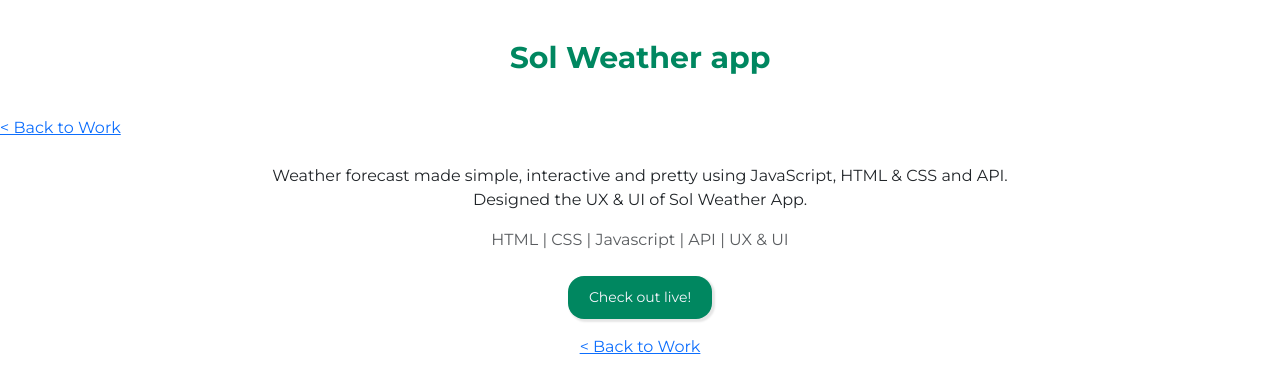
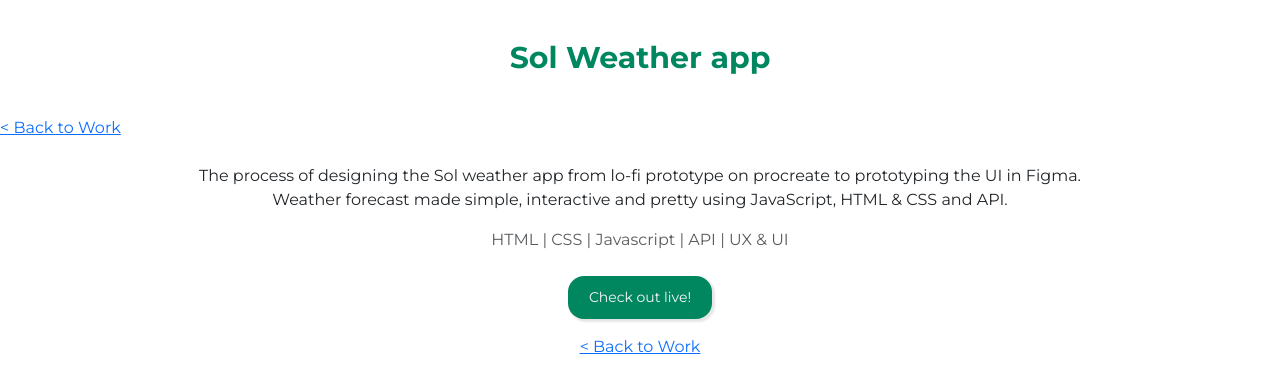
Before and after one commit to imsilvanav/Solvana-portfolio, a plain HTML site: page weatherapp.html in a window 1280 px wide. Drawn offline with nearby package versions, Linux system fonts and the light colour scheme.

Commit message:
changed page name and description

```diff
--- a/weatherapp.html
+++ b/weatherapp.html
@@ -26,7 +26,7 @@
       integrity="sha384-w76AqPfDkMBDXo30jS1Sgez6pr3x5MlQ1ZAGC+nuZB+EYdgRZgiwxhTBTkF7CXvN"
       crossorigin="anonymous"
     ></script>
-    <title>Solvana Web Design</title>
+    <title>Sol Weather App</title>
   </head>
 
   <body>
@@ -52,9 +52,10 @@
 
       <div class="project-description">
         <p>
+          The process of designing the Sol weather app from lo-fi prototype on
+          procreate to prototyping the UI in Figma. <br />
           Weather forecast made simple, interactive and pretty using JavaScript,
-          HTML & CSS and API. <br />
-          Designed the UX & UI of Sol Weather App.
+          HTML & CSS and API.
         </p>
         <p class="text-muted">HTML | CSS | Javascript | API | UX & UI</p>
         <a
```
